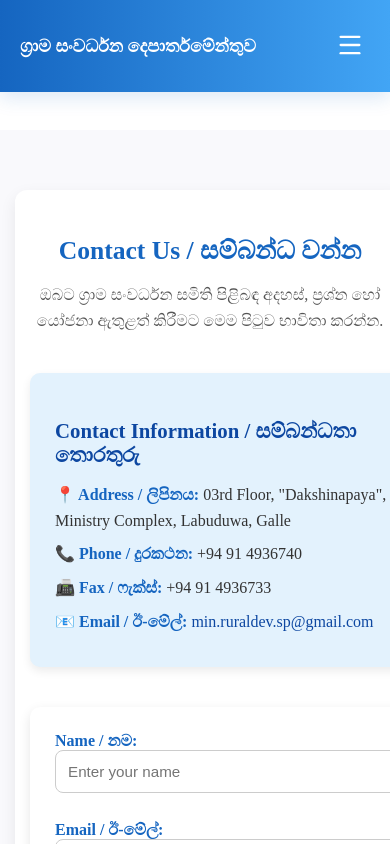
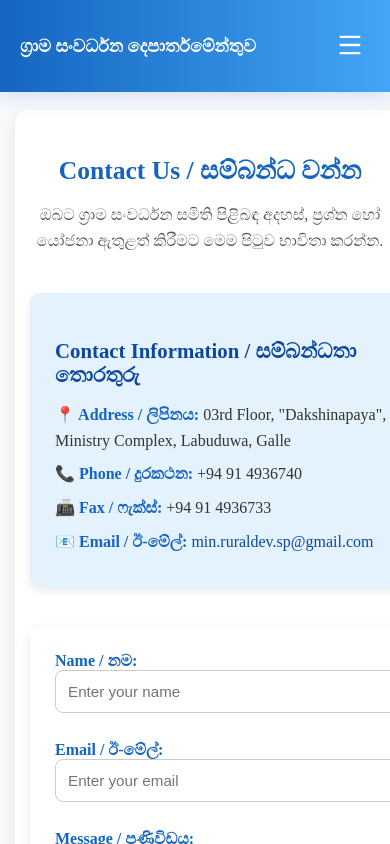
Before and after one commit to Ministry-of-Sports-Southern-Province/Ruralde-info-system, a React (Vite) app: page /contact in a window 390 px wide. Shown: the top 844 px of the page. Built offline with nearby package versions, Linux system fonts and the light colour scheme.

Commit message:
contact-container

```diff
--- a/src/contact/contact.css
+++ b/src/contact/contact.css
@@ -102,7 +102,7 @@
 
 .contact-form input,
 .contact-form textarea {
-  width: 100%;
+  width: 90%;
   padding: 12px;
   margin-bottom: 20px;
   border: 1.5px solid #ccc;
@@ -160,7 +160,7 @@
 @media (max-width: 600px) {
   .contact-wrapper {
     padding: 60px 15px;
-    margin-top: 130px; /* ✅ adds more gap so it doesn’t touch About */
+    margin-top: 50px; /* ✅ adds more gap so it doesn’t touch About */
   }
 
   .contact-container {
```
